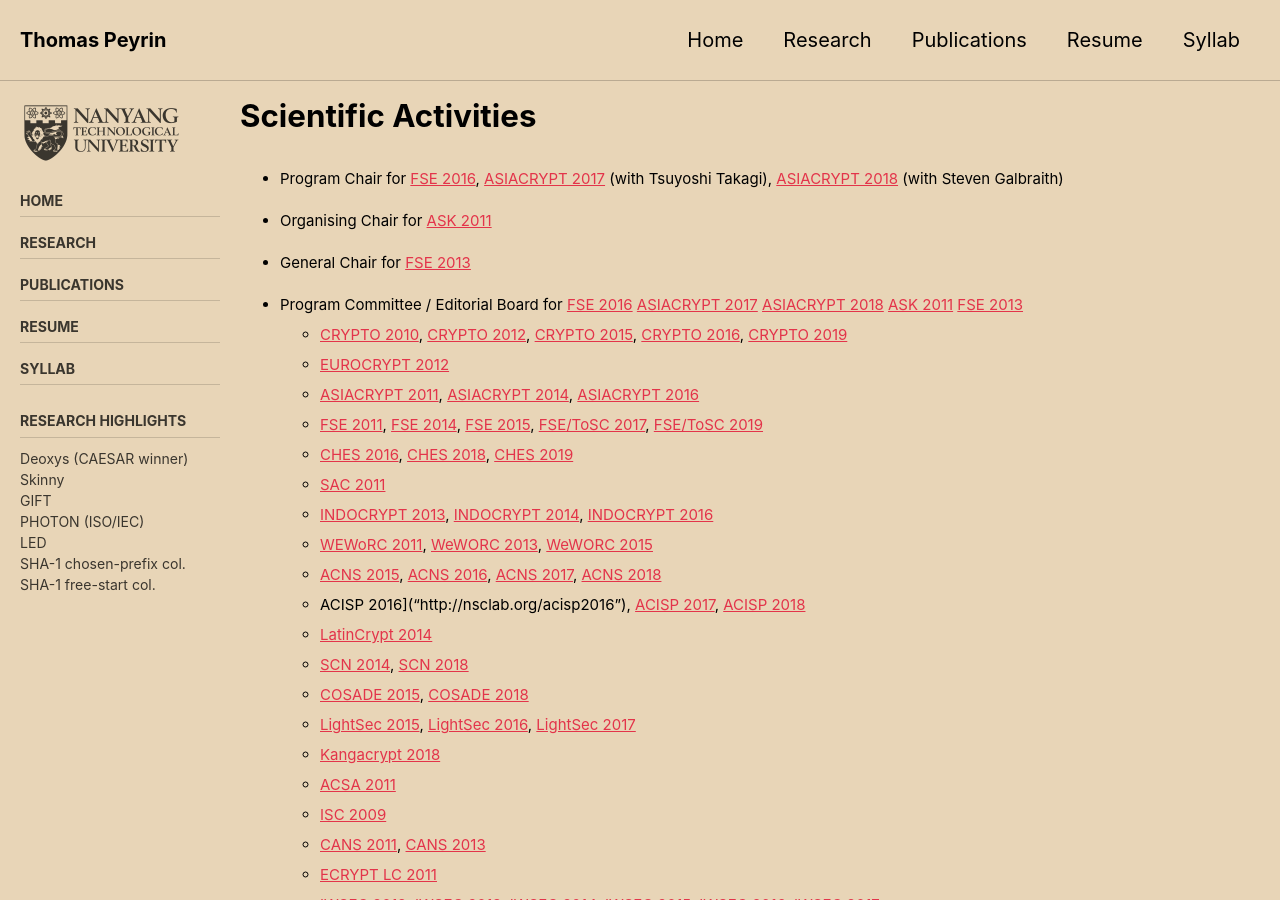
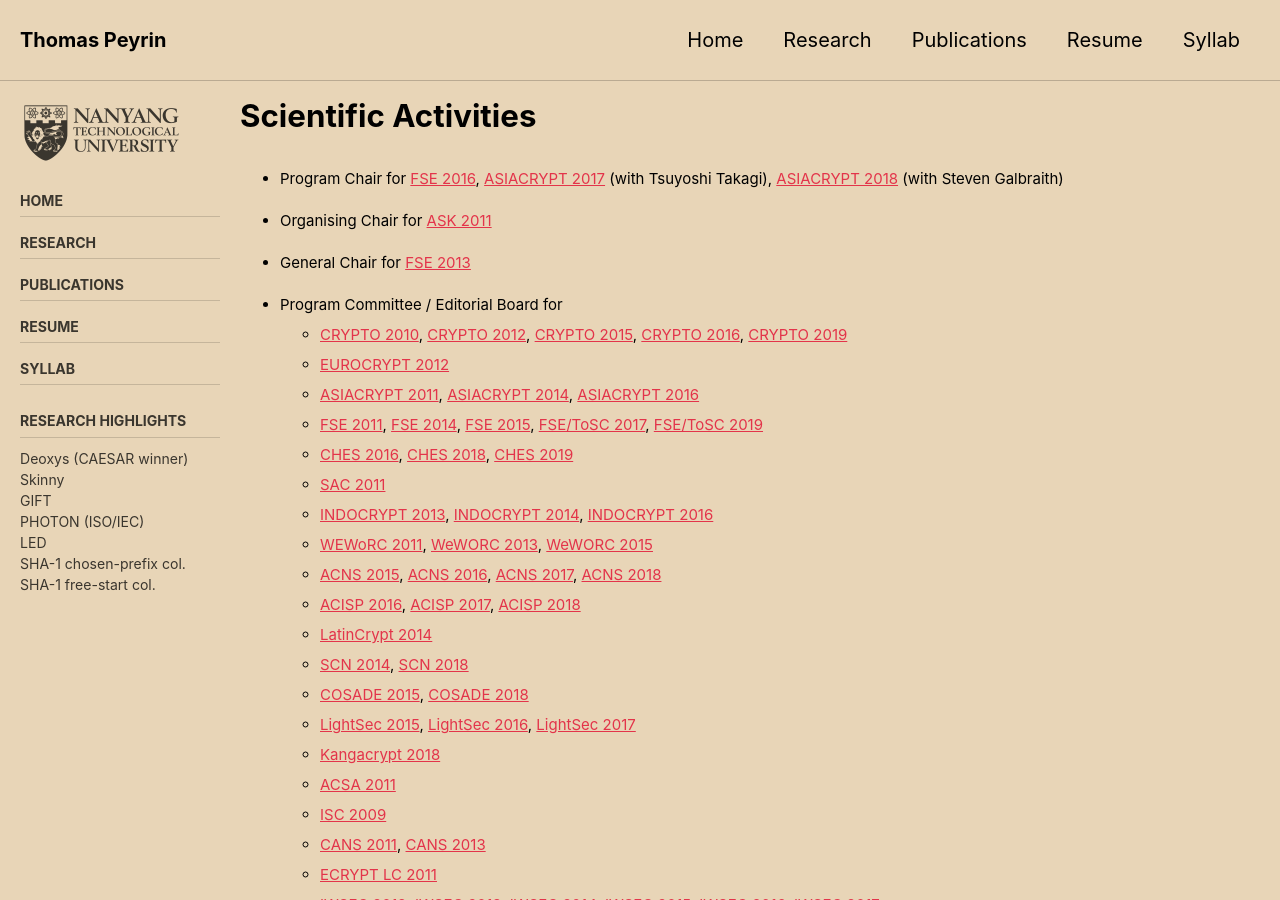
Before and after one commit to thomaspeyrin/web, a Jekyll site: the page built from research.md, in a window 1280 px wide and 900 px high. Built offline with Jekyll 4.4.1, drawn with Linux system fonts in a browser that asks for light colours; cached includes are drawn as plain includes; nearby versions of some CDN libraries; our own code applies the rules of GitHub Pages for plain Markdown files.

Commit message:
Update research.md

```diff
--- a/research.md
+++ b/research.md
@@ -21,11 +21,6 @@ sidebar:
 - General Chair for [FSE 2013](http://fse2013.spms.ntu.edu.sg/)
 
 - Program Committee / Editorial Board for
-[FSE 2016]("http://fse.rub.de")
-[ASIACRYPT 2017]("http://asiacrypt.iacr.org/2017")
-[ASIACRYPT 2018]("https://asiacrypt.iacr.org/2018")
-[ASK 2011]("http://www1.spms.ntu.edu.sg/~ask2011")
-[FSE 2013]("http://fse2013.spms.ntu.edu.sg")
   - [CRYPTO 2010]("http://www.iacr.org/conferences/crypto2010"), [CRYPTO 2012]("http://www.iacr.org/conferences/crypto2012"), [CRYPTO 2015]("http://www.iacr.org/conferences/crypto2015"), [CRYPTO 2016]("http://www.iacr.org/conferences/crypto2016"), [CRYPTO 2019]("http://www.iacr.org/conferences/crypto2019")
   - [EUROCRYPT 2012]("http://www.cs.bris.ac.uk/eurocrypt2012")
   - [ASIACRYPT 2011]("http://cist.korea.ac.kr/~asiacrypt2011/index.php?cont=home"), [ASIACRYPT 2014]("http://www.iacr.org/conferences/asiacrypt2014"), [ASIACRYPT 2016]("http://asiacrypt2016.com")
@@ -35,7 +30,7 @@ sidebar:
   - [INDOCRYPT 2013]("http://indocrypt.hbni.ac.in"), [INDOCRYPT 2014]("http://cse.iitkgp.ac.in/conf/INDOCRYPT2014"), [INDOCRYPT 2016]("https://sites.google.com/site/thomaspeyrin/goog_1654583412")
   - [WEWoRC 2011]("http://www.uni-weimar.de/cms/medien/mediensicherheit/weworc-2011/home.html"), [WeWORC 2013]("http://2013.weworc.eu"), [WeWORC 2015]("http://2015.weworc.eu")
   - [ACNS 2015]("http://acns2015.cs.columbia.edu"), [ACNS 2016]("http://acns2016.sccs.surrey.ac.uk"), [ACNS 2017]("https://cy2sec.comm.eng.osaka-u.ac.jp/acns2017"), [ACNS 2018]("https://www.cosic.esat.kuleuven.be/events/acns2018")
-  - ACISP 2016]("http://nsclab.org/acisp2016"), [ACISP 2017]("http://acisp.massey.ac.nz"), [ACISP 2018]("https://ssl.informatics.uow.edu.au/acisp2018")
+  - [ACISP 2016]("http://nsclab.org/acisp2016"), [ACISP 2017]("http://acisp.massey.ac.nz"), [ACISP 2018]("https://ssl.informatics.uow.edu.au/acisp2018")
   - [LatinCrypt 2014]("https://sites.google.com/site/latincrypt2014")
   - [SCN 2014]("http://www.di.unisa.it/conferences/SCN14"), [SCN 2018]("http://scn.di.unisa.it")
   - [COSADE 2015]("https://cosade.telecom-paristech.fr/cosade15/index.html"), [COSADE 2018]("http://www.cosade.org")
```
